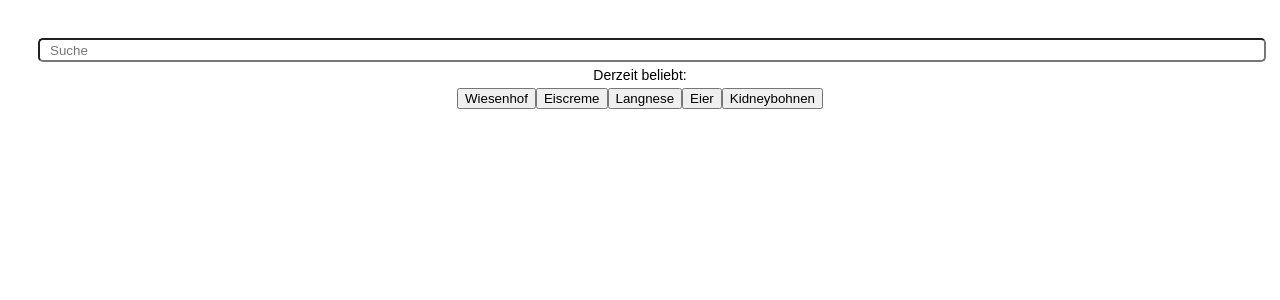
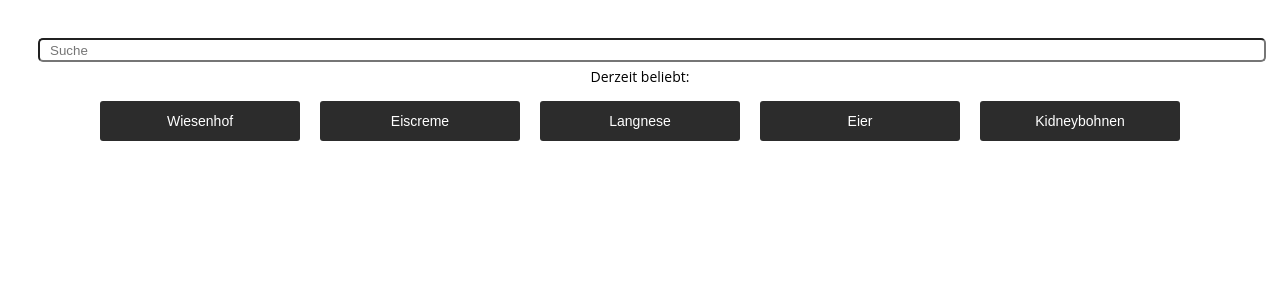
Before and after one commit to RadekKosiada/bring-it-webapp, a React (Create React App) app: page / in a window 1280 px wide. Shown: the top 300 px of the page. Built offline with nearby package versions, Linux system fonts and the light colour scheme.

Commit message:
Adjust font-family & style query-button

```diff
--- a/src/App.css
+++ b/src/App.css
@@ -1,6 +1,6 @@
 .App {
   text-align: center;
-  font-family: Arial, Helvetica, sans-serif;
+  font-family: "Open Sans", -apple-system, BlinkMacSystemFont, "Segoe UI", Roboto, Oxygen-Sans, Ubuntu, Cantarell, "Helvetica Neue", sans-serif;
   font-size: 14px;
   padding: 30px;
   min-width: 370px;
@@ -42,3 +42,23 @@
 p {
   margin: 5px 0;
 }
+
+.query-button {
+    cursor: pointer;
+    transition: all 0.1s ease-in-out 0s;
+    font-size: 14px;
+    border-radius: 3px;
+    min-width: 100px;
+    padding: 0px 10px;
+    height: 40px;
+    /* line-height: 40px; */
+    background-color: #2c2c2c;
+    color: white;
+    width: 200px;
+    border: none;
+    margin: 10px;
+}
+
+.query-button:hover {
+  box-shadow: rgb(65 65 65 / 15%) 0px 4px 7px 0px;
+}
--- a/src/components/QueryButton.tsx
+++ b/src/components/QueryButton.tsx
@@ -13,7 +13,7 @@
     }
 
     return (
-        <button onClick={handleClick}>{title}</button>
+        <button className="query-button" onClick={handleClick}>{title}</button>
     )
 }
 
```
